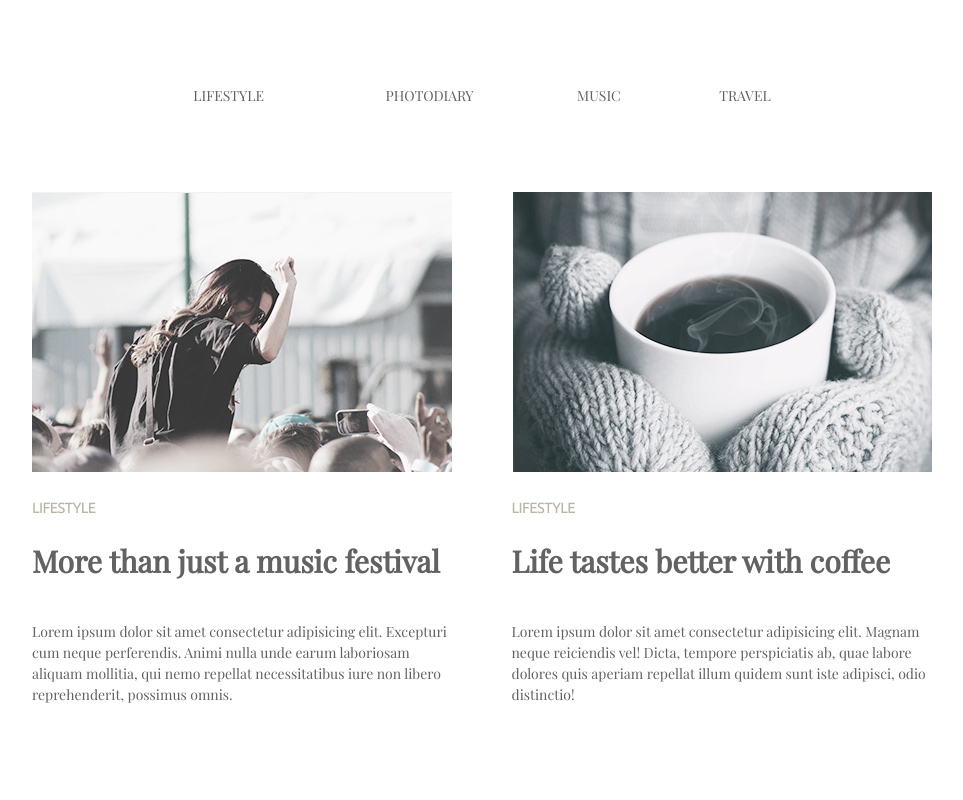
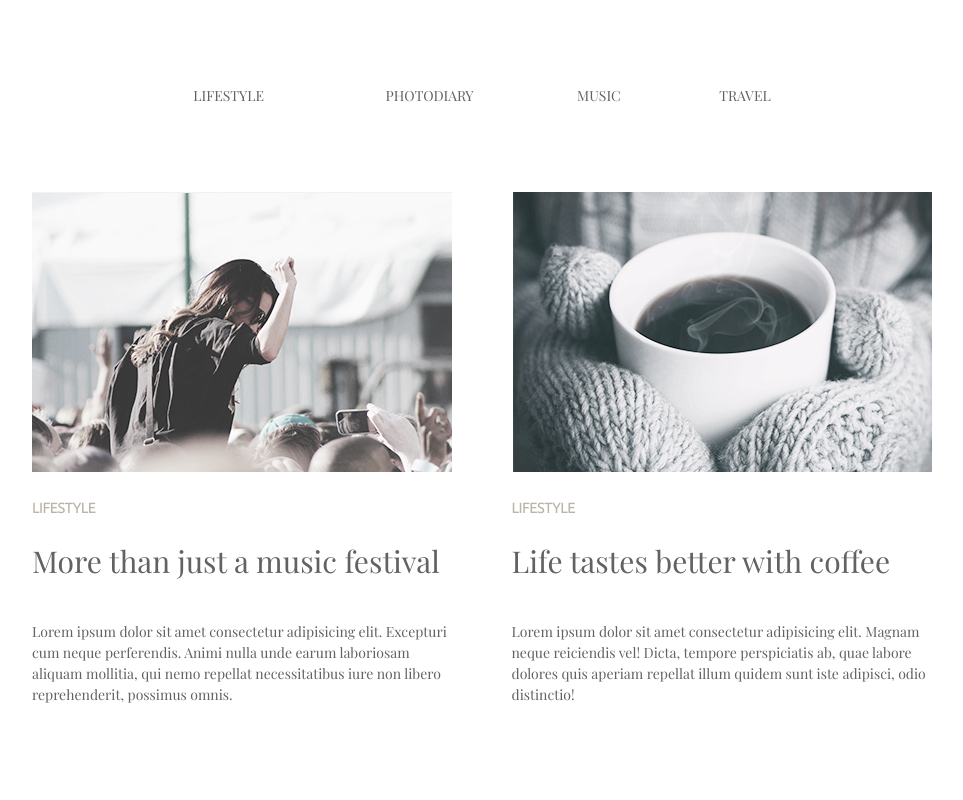
Before and after one commit to Vergilius88/module-3, a plain HTML site: page index.html in a window 1280 px wide. Shown: the top 800 px of the page, without its empty margins (158-1121 px from the left). Drawn offline with nearby package versions, Linux system fonts and the light colour scheme.

Commit message:
last commit

```diff
--- a/styles/styles.css
+++ b/styles/styles.css
@@ -27,6 +27,8 @@ body {
 }
 
 h2 {
+  font-family: "Playfair Display", serif;
+  font-weight: 400;
   display: inline-block;
   width: 420px;
   box-sizing: content-box;
```
